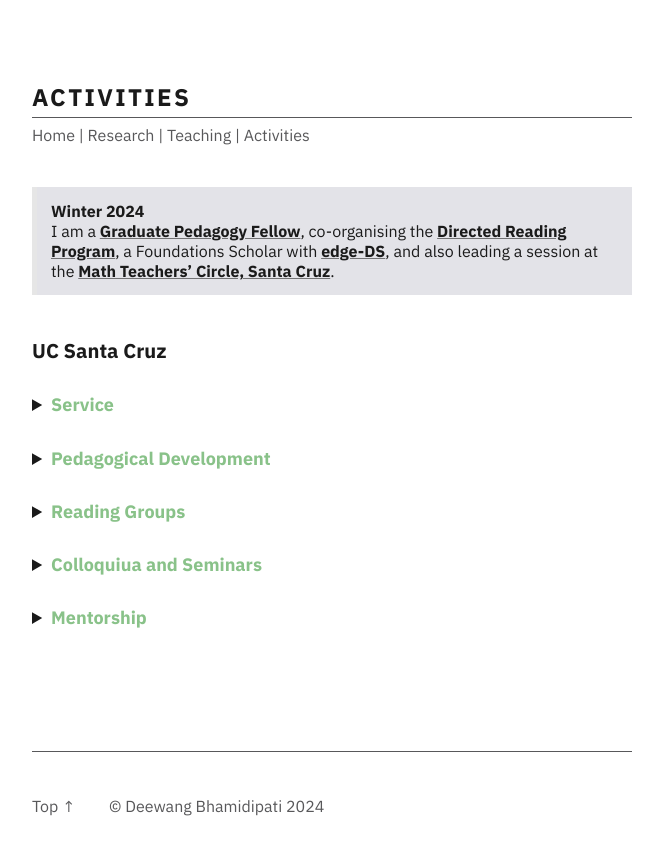
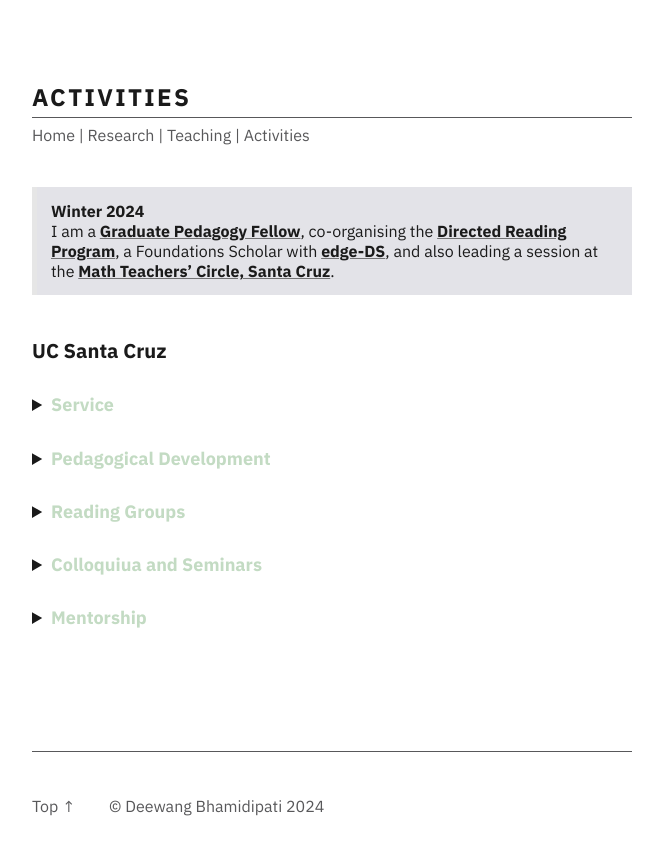
Before and after one commit to junkquill/junkquill.github.io, a Jekyll site: the page built from _pages/activities.md, in a window 1280 px wide. Shown: the top 855 px of the page, without its empty margins (308-971 px from the left). Built offline with Jekyll 4.4.1, drawn with Linux system fonts in a browser that asks for light colours.

Commit message:
sec-hl-4

```diff
--- a/_pages/activities.md
+++ b/_pages/activities.md
@@ -17,7 +17,7 @@ I am a <a href="https://tlc.ucsc.edu/programs/graduate-pedagogy-fellows/"><b>Gra
 ### UC Santa Cruz
 
 <details>
-    <summary><b style="color:#89c289">Service</b></summary>
+    <summary><b style="color:#c3dbc3">Service</b></summary>
 
 <ul style="line-height:180%">
 
@@ -36,7 +36,7 @@ I am a <a href="https://tlc.ucsc.edu/programs/graduate-pedagogy-fellows/"><b>Gra
 <!-- --------------------------------------------------- -->
 
 <details>
-    <summary><b style="color:#89c289">Pedagogical Development</b></summary>
+    <summary><b style="color:#c3dbc3">Pedagogical Development</b></summary>
 
 <ul style="line-height:180%">
 
@@ -55,7 +55,7 @@ I am a <a href="https://tlc.ucsc.edu/programs/graduate-pedagogy-fellows/"><b>Gra
 <!-- --------------------------------------------------- -->
 
 <details>
-    <summary><b style="color:#89c289">Reading Groups</b></summary>
+    <summary><b style="color:#c3dbc3">Reading Groups</b></summary>
 
 <ul style="line-height:150%">
 
@@ -91,7 +91,7 @@ I am a <a href="https://tlc.ucsc.edu/programs/graduate-pedagogy-fellows/"><b>Gra
 <!-- --------------------------------------------------- -->
 
 <details>
-    <summary><b style="color:#89c289">Colloquiua and Seminars</b></summary>
+    <summary><b style="color:#c3dbc3">Colloquiua and Seminars</b></summary>
 
 <ul style="line-height:180%">
 
@@ -110,7 +110,7 @@ I am a <a href="https://tlc.ucsc.edu/programs/graduate-pedagogy-fellows/"><b>Gra
 <!-- --------------------------------------------------- -->
 
 <details>
-    <summary><b style="color:#89c289">Mentorship</b></summary>
+    <summary><b style="color:#c3dbc3">Mentorship</b></summary>
 
 <ul style="line-height:180%">
 
```
